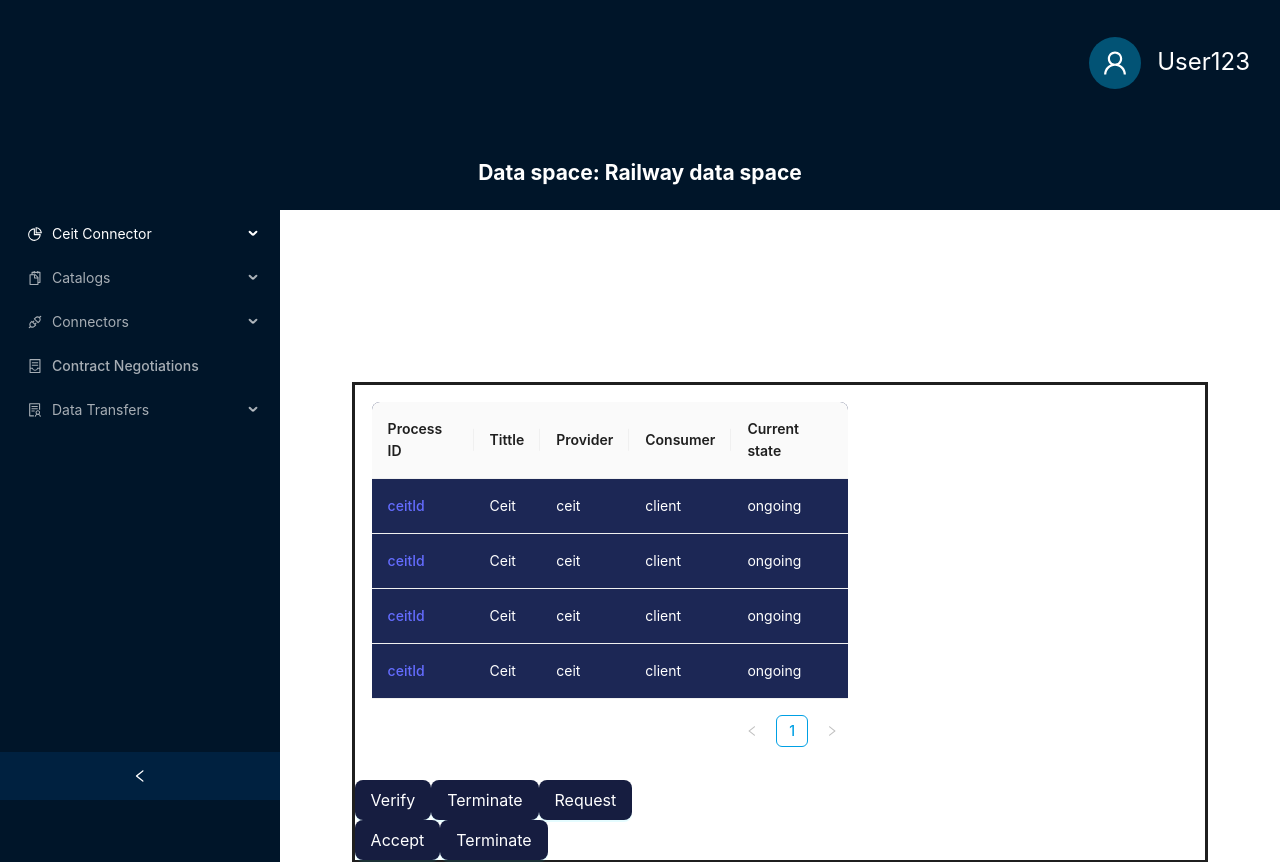
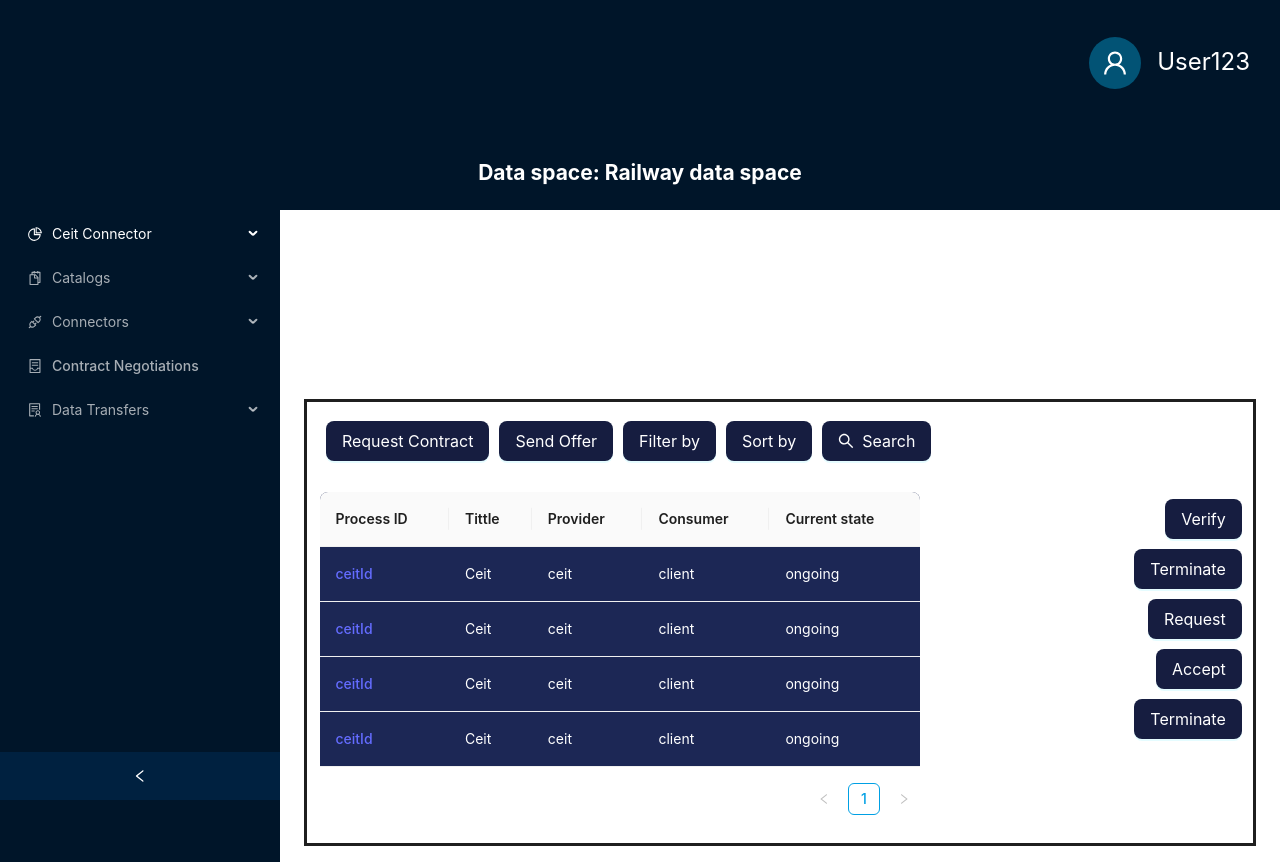
Before and after one commit to MariusGuceanu/FrontendProyect, a React (Vite) app: page /contract-negotiations in a window 1280 px wide. Shown: the top 862 px of the page. Built offline with nearby package versions, Linux system fonts and the light colour scheme.

Commit message:
table grid and new buttons added

```diff
--- a/src/pages/contractNegotiations.jsx
+++ b/src/pages/contractNegotiations.jsx
@@ -1,5 +1,6 @@
 import React from 'react';
-import { Table, Button } from 'antd';
+import { Table, Button, Row, Col } from 'antd';
+import {SearchOutlined} from '@ant-design/icons';
 import '../styles/table-styles.css';
 
 const columns = [
@@ -58,26 +59,39 @@ const data = [
         consumer: 'client',
         currentState: 'ongoing',
     },
+
+
 ];
 
 const ContractNegotiations = () => {
     return (
-        <div style={{ width:'90%', margin: 'auto', border: 'solid' }}>
-            <div >
+        <div style={{ width: '100%', margin: 'auto', border: 'solid' }}>
+            <Row />
+            <Col span={8} style={{ display: 'flex', gap: '10px', justifyContent: 'space-between', padding: '2%' }}>
+                <Button size='large' type="primary">Request Contract</Button>
+                <Button size='large' type="primary">Send Offer</Button>
+                <Button size='large' type="primary">Filter by</Button>
+                <Button size='large' type="primary">Sort by</Button>
+                <Button size='large' icon={<SearchOutlined />} type="primary">Search</Button>
+            </Col>
+            <Row gutter={16}>
+                <Col span={16}>
                     <Table
-                    style={{ width: '60%', padding: '2%' }}
+                        style={{ padding: '2%' }}
                         className="table-contracts"
                         columns={columns}
                         dataSource={data}
+                        pagination={{ pageSize: 5 }}
                     />
-            </div>
-            <div style={{ width:'40%'}}>
+                </Col>
+                <Col span={8} style={{ display: 'flex', flexDirection: 'column', gap: '10px', justifyContent: 'flex-start', alignItems: 'flex-end', padding: '2%' }}>
                     <Button size='large' type="primary">Verify</Button>
                     <Button size='large' type="primary">Terminate</Button>
                     <Button size='large' type="primary">Request</Button>
                     <Button size='large' type="primary">Accept</Button>
                     <Button size='large' type="primary">Terminate</Button>
-            </div>
+                </Col>
+            </Row>
         </div>
     );
 };
```
Lines whose indentation alone changed are shown as unchanged.
